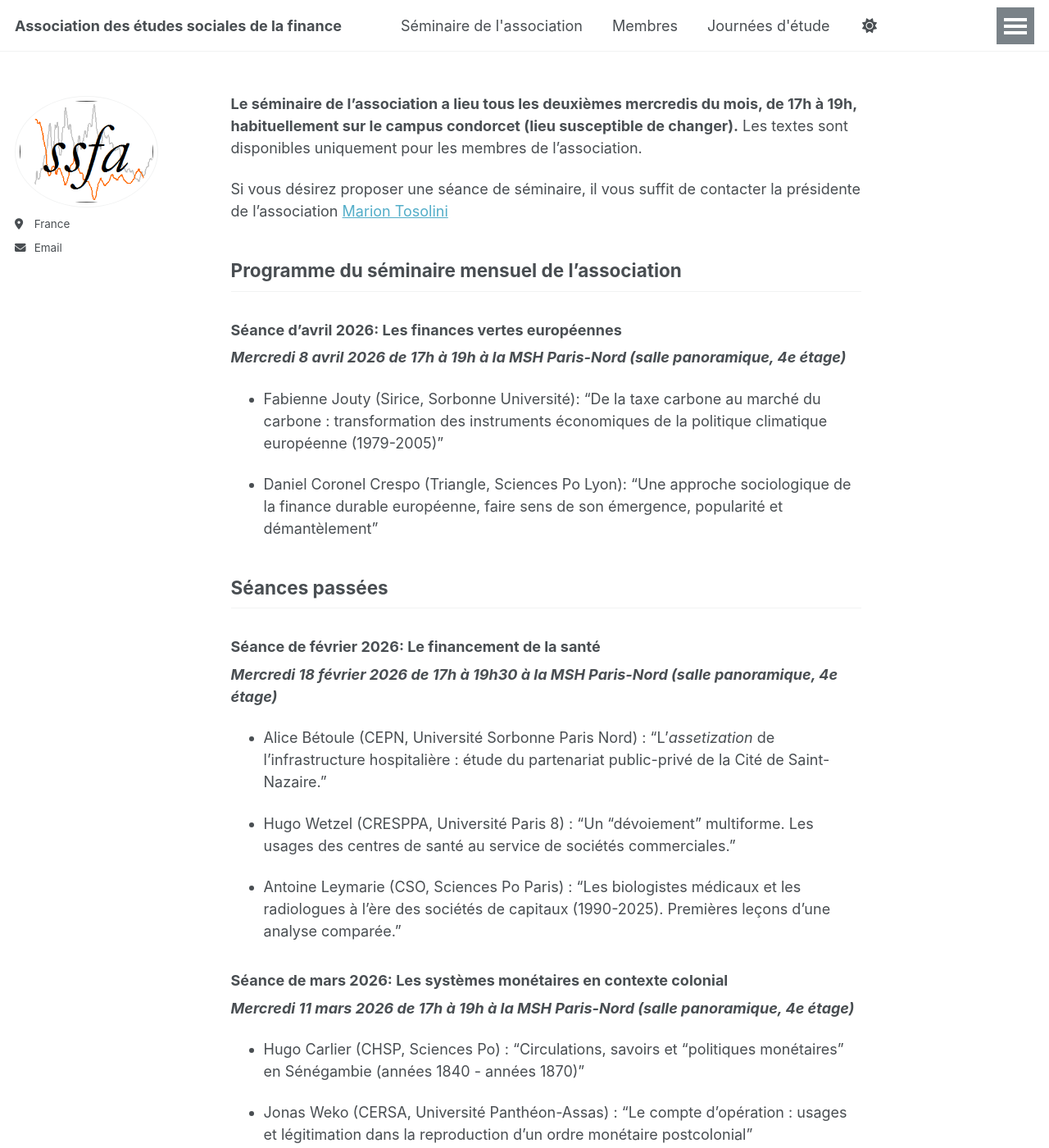
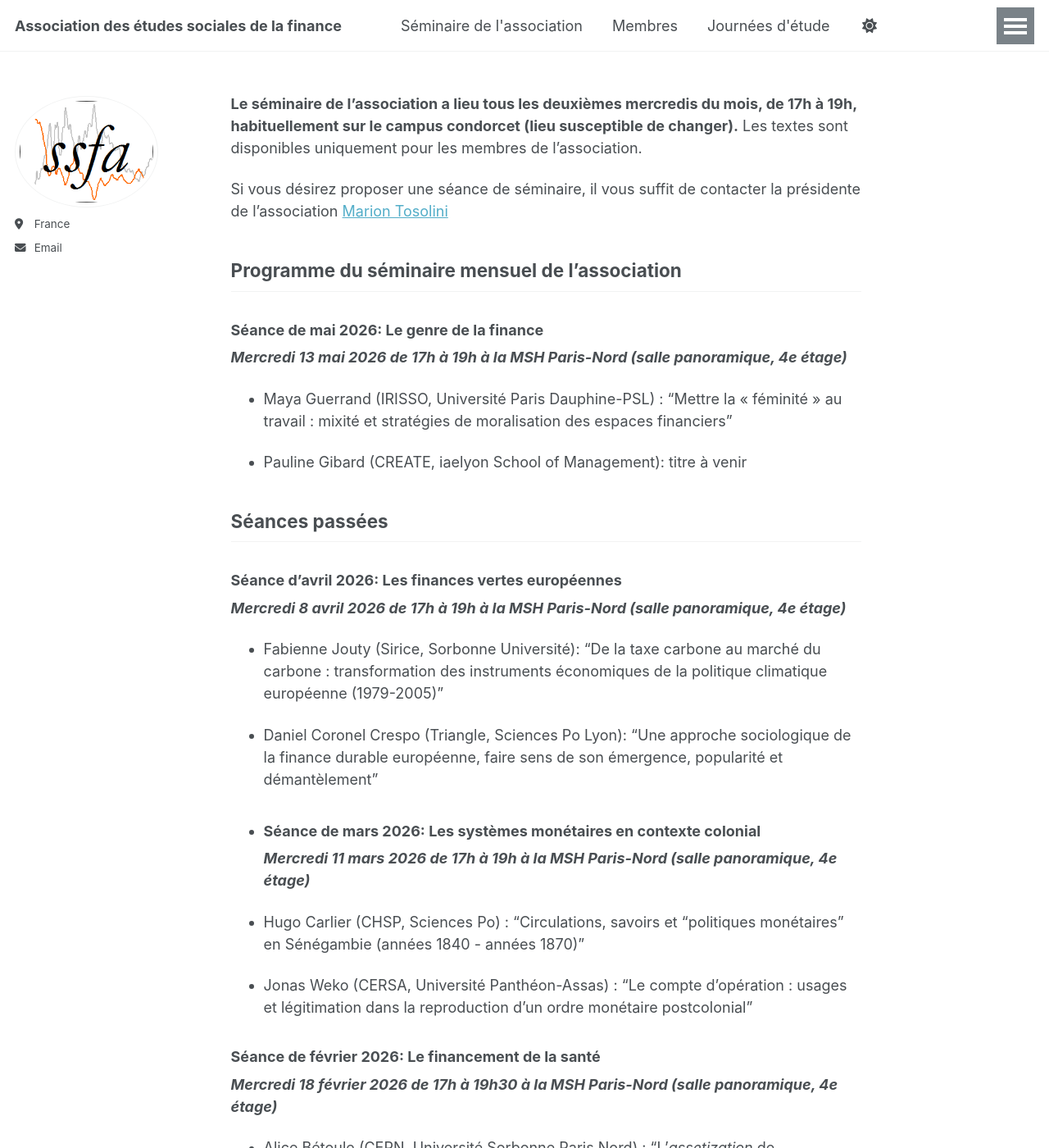
Before and after one commit to ssfa-aesf/ssfa-aesf.github.io, a Jekyll site: the page built from _pages/seminaire.md, in a window 1280 px wide and 1400 px high. Shown: the whole window at 82% size. Built offline with Jekyll 4.4.1, drawn with Linux system fonts in a browser that asks for light colours.

Commit message:
Update seminaire.md

```diff
--- a/_pages/seminaire.md
+++ b/_pages/seminaire.md
@@ -12,15 +12,28 @@ Si vous désirez proposer une séance de séminaire, il vous suffit de contacter
 
 ## Programme du séminaire mensuel de l'association
 
+### Séance de mai 2026: Le genre de la finance
+_**Mercredi 13 mai 2026 de 17h à 19h à la MSH Paris-Nord (salle panoramique, 4e étage)**_
+
+- Maya Guerrand (IRISSO, Université Paris Dauphine-PSL) : "Mettre la « féminité » au travail : mixité et stratégies de moralisation des espaces financiers"
+
+- Pauline Gibard (CREATE, iaelyon School of Management): titre à venir
+
+## Séances passées
+
 ### Séance d'avril 2026: Les finances vertes européennes
 _**Mercredi 8 avril 2026 de 17h à 19h à la MSH Paris-Nord (salle panoramique, 4e étage)**_
 
 - Fabienne Jouty (Sirice, Sorbonne Université): "De la taxe carbone au marché du carbone : transformation des instruments économiques de la politique climatique européenne (1979-2005)"
 
 - Daniel Coronel Crespo (Triangle, Sciences Po Lyon): "Une approche sociologique de la finance durable européenne, faire sens de son émergence, popularité et démantèlement"
+-
+### Séance de mars 2026: Les systèmes monétaires en contexte colonial
+_**Mercredi 11 mars 2026 de 17h à 19h à la MSH Paris-Nord (salle panoramique, 4e étage)**_
 
+- Hugo Carlier (CHSP, Sciences Po) : "Circulations, savoirs et "politiques monétaires" en Sénégambie (années 1840 - années 1870)"
 
-## Séances passées
+- Jonas Weko (CERSA, Université Panthéon-Assas) : "Le compte d’opération : usages et légitimation dans la reproduction d’un ordre monétaire postcolonial"
 
 ### Séance de février 2026: Le financement de la santé
 _**Mercredi 18 février 2026 de 17h à 19h30 à la MSH Paris-Nord (salle panoramique, 4e étage)**_
```
Also changed, not shown: other parts of _pages/seminaire.md (+0 -9 lines).
